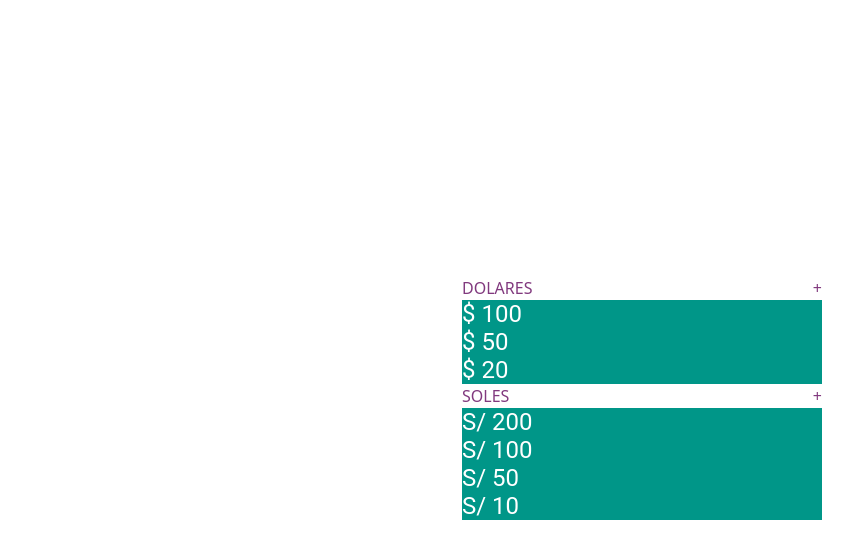
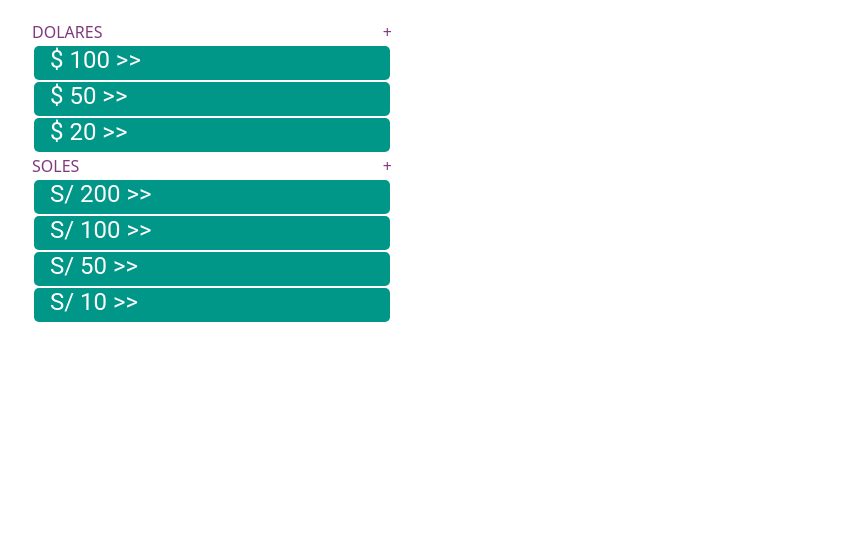
Before and after one commit to andrealemonroy/cednext, a Next.js app: page /validateMoney in a window 1280 px wide. Shown: the top 558 px of the page, without its empty margins (126-979 px from the left). Built offline with nearby package versions, Linux system fonts and the light colour scheme.

Commit message:
avance portada

```diff
--- a/components/Blog.jsx
+++ b/components/Blog.jsx
@@ -2,18 +2,19 @@ import React from "react";
 
 const Blog = ({ blogData }) => {
   return (
-    <div className="flex flex-wrap">
+    <div className="grid grid-cols-1 md:grid-cols-2 lg:grid-cols-3">
       {blogData?.map((item, index) => (
-        <div key={index} className="max-w-sm rounded overflow-hidden shadow-lg mx-2 my-2">
+        <div
+          key={index}
+          className="max-w-sm rounded overflow-hidden shadow-lg mx-2 my-2"
+        >
           <img
             className="w-full"
             src="https://cuantoestaeldolar.pe/blog/wp-content/uploads/2022/04/Tipodecambio.png"
           />
           <div className="px-6 py-4">
             <div className="font-bold text-xl mb-2">{item.highlight}</div>
-            <p className="text-gray-700 text-base">
-              {item.title.rendered}
-            </p>
+            <p className="text-gray-700 text-base">{item.title}</p>
           </div>
         </div>
       ))}
--- /dev/null
+++ b/components/GraphVariation.jsx
@@ -0,0 +1,75 @@
+import React from "react";
+import LineChart from "./LineChart";
+import Title from "./Title";
+import { dateSpanish, formatDate } from "../utils/dateFormat";
+
+const exportAsPicture = () => {
+  var html = document.getElementsByTagName("HTML")[0];
+  var body = document.getElementsByTagName("BODY")[0];
+  var htmlWidth = html.clientWidth;
+  var bodyWidth = body.clientWidth;
+  var data = document.getElementById("converter");
+  var newWidth = data.scrollWidth - data.clientWidth;
+  if (newWidth > data.clientWidth) {
+    htmlWidth += newWidth;
+    bodyWidth += newWidth;
+  }
+  html.style.width = htmlWidth + "px";
+  body.style.width = bodyWidth + "px";
+  html2canvas(data).then((canvas) => {
+    var image = canvas.toDataURL("image/png", 1.0);
+    var fileName = currentExport.split("Export")[0] + ".png";
+    saveAs(image, fileName);
+  });
+};
+
+const GraphVariation = ({ dataBuy }) => {
+  let scores = [];
+  let labels = [];
+
+  const buyDolar = () => {
+    dataBuy.forEach((buyDolar, index) => {
+      if (index % 10 === 0) {
+        scores.push(buyDolar.value);
+        labels.push(formatDate(buyDolar.dateTime));
+      }
+    });
+  };
+  buyDolar();
+
+  return (
+    <div>
+      <div className="bg-white p-6"></div>
+      <div className="containerTitle">
+        <Title
+          type="h2"
+          text="Variación del precio del dólar en el Perú"
+          align="center"
+        />
+        <Title
+          type="h3"
+          text="Sigue el tipo de cambio en línea y encuentra el mejor momento para comprar o vender dolares en el Perú"
+          align="center"
+        />
+
+        <div className="w-full mt-4">
+          <div className="text-center">
+            <button
+              onClick={exportAsPicture}
+              className="mt-2 bg-lgreen w-[140px] h-9 text-white px-4 rounded-3xl shadow-sm shadow-black"
+            >
+              Compartir
+            </button>
+          </div>
+          <Title type="h3" text={dateSpanish} align="right" />
+        </div>
+      </div>
+      <div className="containerGraph pt-8">
+        <LineChart scores={scores} labels={labels} />
+      </div>
+      <div className="bg-white p-6"></div>
+    </div>
+  );
+};
+
+export default GraphVariation;
--- a/components/LineChart.jsx
+++ b/components/LineChart.jsx
@@ -24,33 +24,31 @@ ChartJS.register(
   Filler
 );
 
-export default function LineChart({labels, scores }) {
+export default function LineChart({ scores, labels }) {
+  console.log("scores   ", scores);
+  console.log("labels   ", labels);
+  const options = {
+    response: true,
+    scales: {
+      x: {
+        min: 0,
+      },
+    },
+  };
 
-
-const options = {
-    response : true,
-    scales : {
-        x: {
-            min:0
-        }
-    },
-}
-
-    const dataImagen = useMemo(function(){
-
+  const dataImagen = useMemo(function () {
     return {
-            datasets:[
+      datasets: [
         {
-                    label:"Compra",
+          label: "Compra",
           data: scores,
           // tension: 0.3,
           borderColor: "rgb(124, 15, 82)",
-                    backgroundColor: "rgb(124, 15, 82)"
-
+          backgroundColor: "rgb(124, 15, 82)",
         },
       ],
-            labels
+      labels,
+    };
+  }, []);
+  return <Line data={dataImagen} options={options} />;
 }
-    },[]);
-    return <Line data={dataImagen} options={options} />
-}
--- a/components/ListOnlineExchange.jsx
+++ b/components/ListOnlineExchange.jsx
@@ -23,6 +23,18 @@ const ListOnlineExchange = ({ onlineExchangeHouses }) => {
       <p className="text-gray-800 font-bold text-2xl pb-4 mt-2">
         Cambio online
       </p>
+      <div className="flex justify-between align-items-center">
+        <p className="align-self: center text-[#8E8E8E] text-[18px] font-normal">
+          Despliega para horarios de banco a banco. Diferidas en todas las
+          empresas.
+        </p>
+        <button
+          // onClick={}
+          className="bg-lgreen w-[140px] h-9 text-white px-4 rounded-3xl shadow-sm shadow-black"
+        >
+          Compartir
+        </button>
+      </div>
       <div className="sm:flex overflow-hidden max-w-5xl">
         <div className="sm:w-1/2 mr-1">
           <div className="flex h-10">
--- a/components/Money.jsx
+++ b/components/Money.jsx
@@ -10,15 +10,15 @@ function Money() {
       titulo: "dolares",
       moneys: [
         {
-          denominacion: "$ 100",
+          denominacion: "$ 100 >>",
           link: "https://cuantoestaeldolar.pe/blog/como-detectar-billetes-de-100-dolares-falsos/",
         },
         {
-          denominacion: "$ 50",
+          denominacion: "$ 50 >>",
           link: "https://cuantoestaeldolar.pe/blog/como-detectar-50-dolares-falsos/",
         },
         {
-          denominacion: "$ 20",
+          denominacion: "$ 20 >>",
           link: "https://cuantoestaeldolar.pe/blog/como-identificar-20-dolares-falsos/",
         },
       ],
@@ -27,19 +27,19 @@ function Money() {
       titulo: "soles",
       moneys: [
         {
-          denominacion: "S/ 200",
+          denominacion: "S/ 200 >>",
           link: "https://cuantoestaeldolar.pe/blog/7-claves-para-detectar-si-un-billete-de-s-200-es-falso/",
         },
         {
-          denominacion: "S/ 100",
+          denominacion: "S/ 100 >>",
           link: "https://cuantoestaeldolar.pe/blog/6-claves-para-detectar-si-un-billete-de-s-100-es-falso/",
         },
         {
-          denominacion: "S/ 50",
+          denominacion: "S/ 50 >>",
           link: "https://cuantoestaeldolar.pe/blog/7-claves-para-detectar-si-un-billete-de-s-50-soles-es-falso/",
         },
         {
-          denominacion: "S/ 10",
+          denominacion: "S/ 10 >>",
           link: "#",
         },
       ],
@@ -61,19 +61,19 @@ function Money() {
             <span>+</span>
           </div>
           <div>
-            <li className="content font-sans" key={1}>
+            <li className="content font-body font-normal" key={1}>
               <a href={monedas[0].moneys[0].link}>
                 {monedas[0].moneys[0].denominacion}
                 <FontAwesomeIcon icon="fa-solid fa-angles-right" />
               </a>
             </li>
-            <li className="content font-sans" key={2}>
+            <li className="content font-body font-normal" key={2}>
               <a href={monedas[0].moneys[1].link}>
                 {monedas[0].moneys[1].denominacion}
                 <FontAwesomeIcon icon="fa-solid fa-angles-right" />
               </a>
             </li>
-            <li className="content font-sans" key={3}>
+            <li className="content font-body font-normal" key={3}>
               <a href={monedas[0].moneys[2].link}>
                 {monedas[0].moneys[2].denominacion}
                 <FontAwesomeIcon icon="fa-solid fa-angles-right" />
@@ -85,25 +85,25 @@ function Money() {
             <span>+</span>
           </div>
           <div>
-            <li className="content font-sans" key={1}>
+            <li className="content font-body font-normal" key={1}>
               <a href={monedas[1].moneys[0].link}>
                 {monedas[1].moneys[0].denominacion}
                 <FontAwesomeIcon icon="fa-solid fa-angles-right" />
               </a>
             </li>
-            <li className="content font-sans" key={2}>
+            <li className="content font-body font-normal" key={2}>
               <a href={monedas[1].moneys[1].link}>
                 {monedas[1].moneys[1].denominacion}
                 <FontAwesomeIcon icon="fa-solid fa-angles-right" />
               </a>
             </li>
-            <li className="content font-sans" key={3}>
+            <li className="content font-body font-normal" key={3}>
               <a href={monedas[1].moneys[2].link}>
                 {monedas[1].moneys[2].denominacion}
                 <FontAwesomeIcon icon="fa-solid fa-angles-right" />
               </a>
             </li>
-            <li className="content font-sans" key={4}>
+            <li className="content font-body font-normal" key={4}>
               <a href={monedas[1].moneys[3].link}>
                 {monedas[1].moneys[3].denominacion}
                 <FontAwesomeIcon icon="fa-solid fa-angles-right" />
--- a/pages/index.js
+++ b/pages/index.js
@@ -13,7 +13,10 @@ import html2canvas from "html2canvas";
 
 import Image from "next/image";
 import { useEffect, useState } from "react";
+import GraphVariation from "../components/GraphVariation";
+import Money from "../components/Money";
 export default function Home({
+  dataBuy,
   menu,
   onlineExchangeHouses,
   exchangeDolar,
@@ -226,6 +229,7 @@ export default function Home({
           <Converter click={exchange} exchangeRate={exchangeRate} back={back} />
         </div>
         <ListOnlineExchange onlineExchangeHouses={onlineExchange} />
+        <div className="h-64 bg-lightGray w-full justify-center align-items-center"></div>
         <div className="w-full mt-10">
           <div className="text-center">
             <Title type="h7" text="Cambio Interbancario »" />
@@ -300,9 +304,21 @@ export default function Home({
             </div>
           </div>
         </div>
+        <div className="h-64 bg-lightGray w-full justify-center align-items-center"></div>
+        <GraphVariation dataBuy={dataBuy} />
+        <div className="h-24 bg-lightGray w-full justify-center align-items-center"></div>
         <Blog blogData={posts} />
+        <div className="h-64 bg-lightGray w-full justify-center align-items-center"></div>
+        <div className="grid grid-cols-2">
+          <div className="grid grid-cols-2">
+            <div className=""></div>
+            <div className=""></div>
+          </div>
+          <div className="grid">
+            <Money />
+          </div>
+        </div>
       </div>
-
       <Footer />
     </div>
   );
@@ -310,6 +326,8 @@ export default function Home({
 
 export const getStaticProps = async () => {
   const { data: menu } = await api.getmenu();
+  const { data } = await api.getBuy();
+  const dataBuy = data[0].price;
   const { data: onlineExchangeHouses } = await api.getOnlineExchange();
   const { data: exchangeSunat } = await api.getExchange("sbs");
   const { data: exchangeDolar } = await api.getExchange("calle");
@@ -325,6 +343,7 @@ export const getStaticProps = async () => {
       exchangeEuro,
       posts,
       exchangeBanks,
+      dataBuy,
     },
   };
 };
--- a/styles/index.scss
+++ b/styles/index.scss
@@ -6,8 +6,7 @@
   display: flex;
   height: 100vh;
   width: 100vw;
-  justify-content: center;
-  align-items: center;
+  padding: 10px;
 }
 
 .acordion {
@@ -35,6 +34,10 @@
   font-weight: 400;
   font-size: 24px;
   line-height: 28px;
+  border-radius: 5px;
+  margin: 2px;
+  height: 34px;
+  padding-left: 16px;
 }
 
 .content:hover {
--- /dev/null
+++ b/utils/dateFormat.js
@@ -0,0 +1,46 @@
+const dateSpanish = () => {
+  const meses = [
+    "enero",
+    "febrero",
+    "marzo",
+    "abril",
+    "mayo",
+    "junio",
+    "julio",
+    "agosto",
+    "septiembre",
+    "octubre",
+    "noviembre",
+    "diciembre",
+  ];
+  const dias_semana = [
+    "Domingo",
+    "Lunes",
+    "martes",
+    "Miércoles",
+    "Jueves",
+    "Viernes",
+    "Sábado",
+  ];
+  const tiempoTranscurrido = Date.now();
+  const hoy = new Date(tiempoTranscurrido);
+  const fecha =
+    dias_semana[hoy.getDay()] +
+    ", " +
+    hoy.getDate() +
+    " de " +
+    meses[hoy.getMonth()] +
+    " de " +
+    hoy.getUTCFullYear();
+  return fecha;
+};
+
+const formatDate = (date) => {
+  var d = new Date(date),
+    hours = "" + d.getHours(),
+    minu = "" + d.getMinutes();
+
+  return [hours, minu].join(":");
+};
+
+export { dateSpanish, formatDate };
```
Also changed, not shown: pages/variationDolar.jsx (+12 -90 lines). Lines whose indentation alone changed are shown as unchanged.
